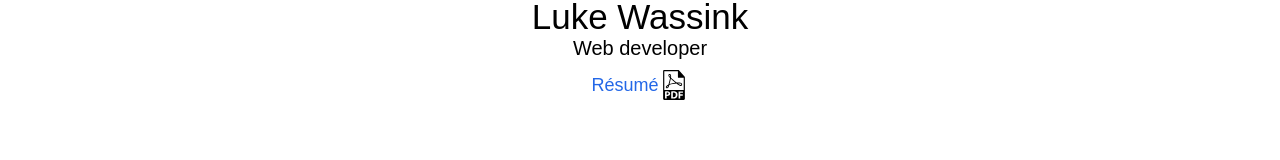
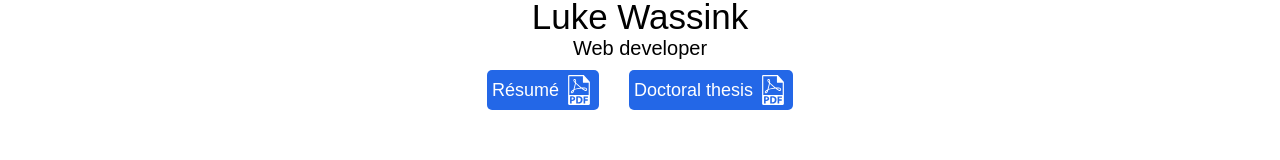
Before and after one commit to lwassink/personal-site, a React app in the folder frontend/: page / in a window 1280 px wide. Shown: the part 318-478 px from the top of the page. Built offline with nearby package versions, Linux system fonts and the light colour scheme; no server answers; a web font is replaced by a local one.

Commit message:
restyle tags

```diff
--- a/frontend/src/components/splash/SplashHeader.jsx
+++ b/frontend/src/components/splash/SplashHeader.jsx
@@ -11,5 +11,9 @@ export default () => (
     label="R&eacute;sum&eacute;"
     url="/assets/luke-wassink-resume.pdf"
     />
+    <PDFTag
+    label="Doctoral thesis"
+    url="/assets/luke-wassink-thesis.pdf"
+    />
   </div>
 )
--- a/frontend/src/components/tags/IconTag.jsx
+++ b/frontend/src/components/tags/IconTag.jsx
@@ -6,13 +6,18 @@ export default ({ imagePath, url, alt, text }) => {
     width: HEIGHT,
     height: HEIGHT,
     display: 'inline-block',
+    background: '#2367e7',
+    padding: 5,
+    borderRadius: 5
   };
   const imageStyles = {
     height: HEIGHT,
     width: HEIGHT,
     borderRadius: 0,
     display: 'inline-block',
-    margin: 0
+    margin: 0,
+    WebkitFilter: 'invert(1)',
+    filter: 'invert(1)',
   };
 
   return (
--- a/frontend/src/components/tags/PDFTag.jsx
+++ b/frontend/src/components/tags/PDFTag.jsx
@@ -7,16 +7,22 @@ export default ({ label, url }) => {
     display: 'inline-block',
     height: HEIGHT,
     verticalAlign: 'middle',
+    background: '#2367e7',
+    padding: 5,
+    borderRadius: 5
   };
   const imageStyles = {
     height: HEIGHT,
     borderRadius: 0,
     display: 'inline-block',
     margin: 0,
-    width: HEIGHT
+    width: HEIGHT,
+    WebkitFilter: 'invert(1)',
+    filter: 'invert(1)',
+    marginLeft: 5
   };
   const labelStyles = {
-    color: '#2367e7',
+    color: 'white',
     display: 'inline-block',
     left: 0
   };
--- a/frontend/src/styles/layout.scss
+++ b/frontend/src/styles/layout.scss
@@ -29,7 +29,7 @@ div.center {
 .tooltip .tooltiptext {
   visibility: hidden;
   width: 120px;
-  background-color: black;
+  background-color: $blue;
   color: #fff;
   text-align: center;
   padding: 5px 0;
@@ -54,5 +54,5 @@ div.center {
     margin-left: -5px;
     border-width: 5px;
     border-style: solid;
-    border-color: black transparent transparent transparent;
+    border-color: $blue transparent transparent transparent;
 }
--- a/frontend/src/styles/splash.scss
+++ b/frontend/src/styles/splash.scss
@@ -44,6 +44,14 @@ div.splash {
       margin: auto;
       margin-bottom: 20px;
     }
+
+    a {
+      margin-right: 30px;
+    }
+
+    a:last-of-type {
+      margin-right: 0px;
+    }
   }
 
   .splash-projects {
```
Also changed, not shown: frontend/public/assets/images/email-icon.png, 1 other file (tests, documents, lock files or other folders).
